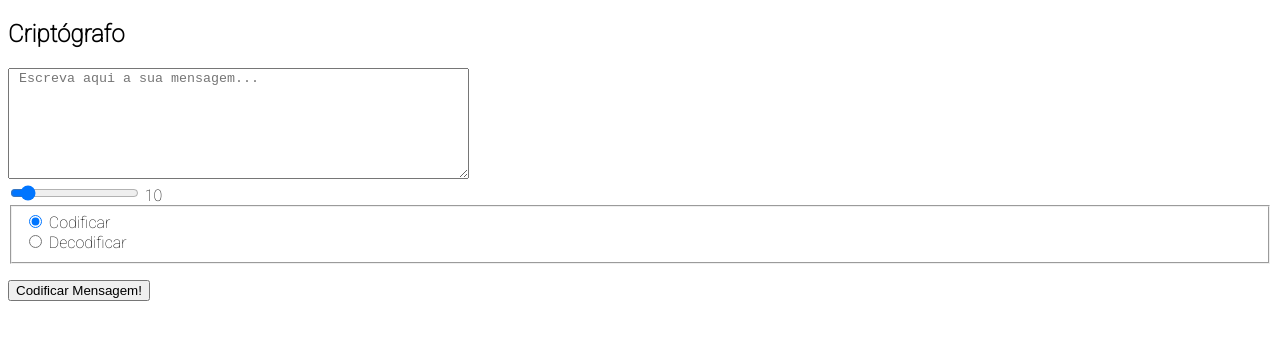
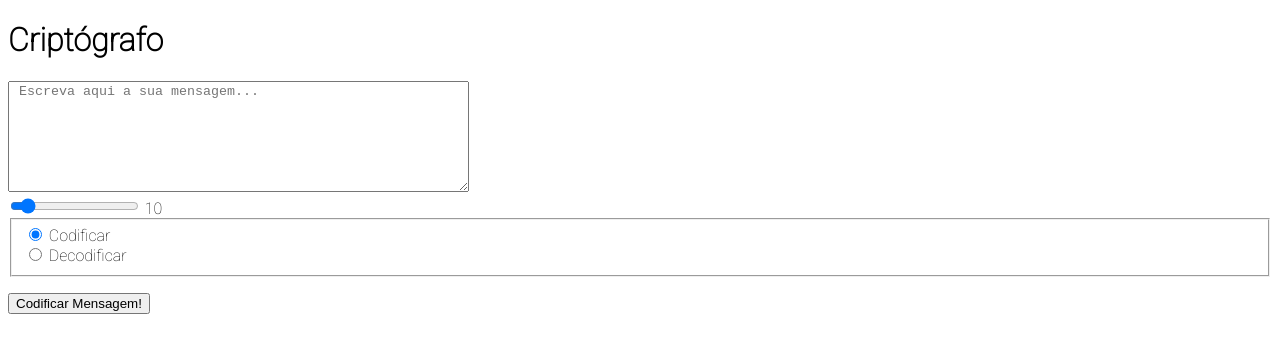
Before and after one commit to glitchy-luiz/criptografia, a plain HTML site: page index.html in a window 1280 px wide. Drawn offline with Linux system fonts and the light colour scheme.

Commit message:
Update index.html

```diff
--- a/index.html
+++ b/index.html
@@ -9,7 +9,7 @@
   </head>
   <body>
     <form class="decoder">
-      <h2>Criptógrafo</h2>
+      <h1>Criptógrafo</h1>
 
       <textarea id="entrada" cols="55" rows="7" required placeholder=" Escreva aqui a sua mensagem..."></textarea>
 
```
